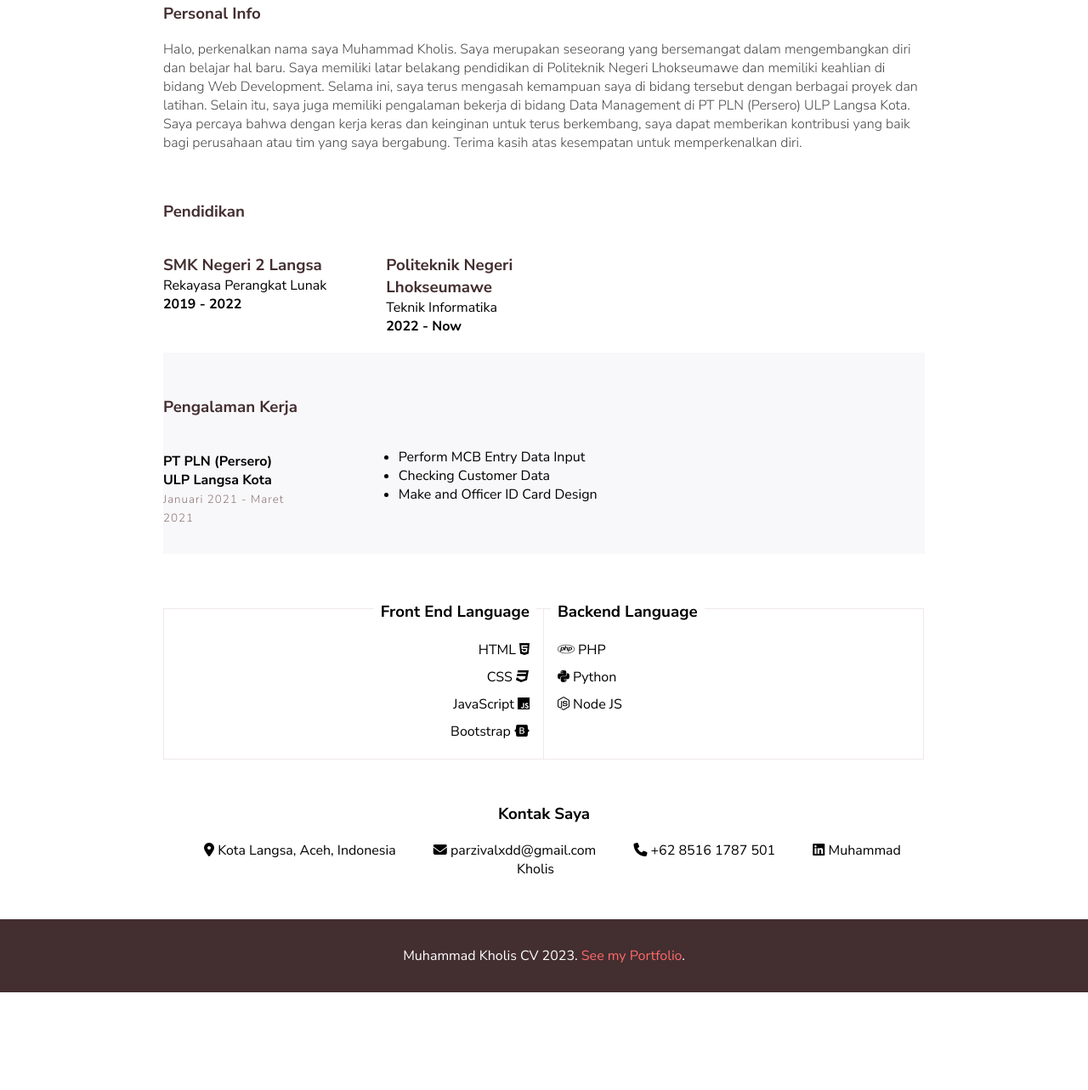
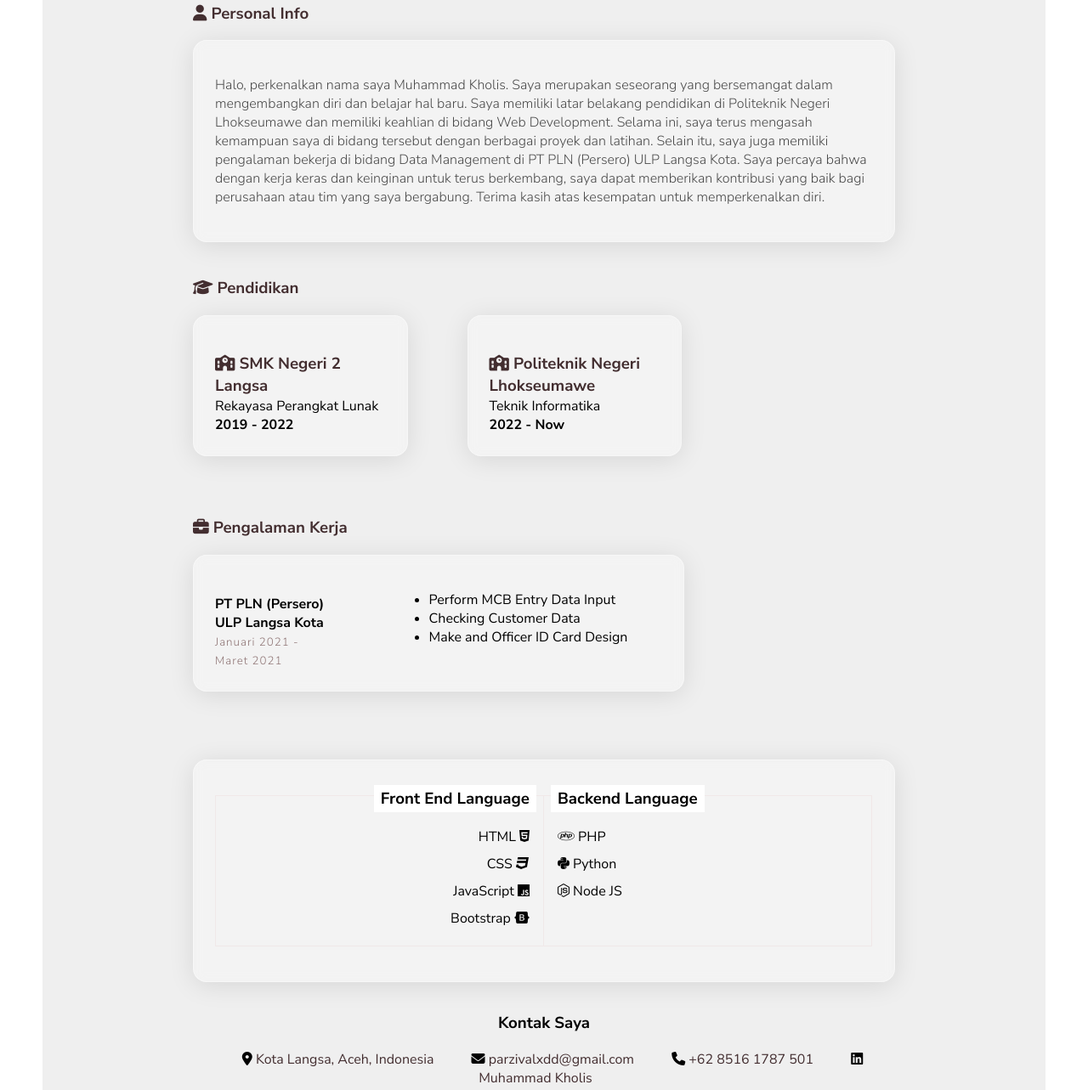
Before and after one commit to TissuGalon/mkholis, a plain HTML site: page index.html in a window 1280 px wide. Shown: the part 390-1673 px from the top of the page at 85% size. Before the commit the page ends 1558 px from the top, so only its background shows below. Drawn offline with nearby package versions, Linux system fonts and the light colour scheme.

Commit message:
Push Ulang

```diff
--- a/index.html
+++ b/index.html
@@ -17,9 +17,11 @@
 
 
   </head>
-  <body>
+  <body style="background-color: white; margin-right: 50px; margin-left: 50px;">
 
-    <div class="hero" style="padding-bottom:10px; background-image: url('img/bg.webp'); background-size:cover; border-radius:16px;">
+
+    <div>
+      <div class="hero" style="padding-bottom:10px; background-image: url('img/bg.webp'); background-size:cover; border-radius:9px;">
         <img src="img/me.jpeg" style="width:180px; height:auto; border-radius:50%;" alt="Foto Muhammad Kholis">
         <h1 class="hero__title">Muhammad Kholis</h1>
         <p class="hero__description">D-IV Informatic Engineering in State Polytechnic Lhokseumawe</p>
@@ -29,25 +31,46 @@
           <code class="shell-session demo">hyperyolo ~ $ </code>
         </pre>
       </div> -->
+
+      <div style="background-color: #efefef;">
+
         <br>
           <div class="wrapper">
             <div class="installation">
-        <h3 class="section__title">Personal Info</h3>
-        <div class="tab__container">
+              <h3 class="section__title"><i class="fa-solid fa-user me-3"></i> Personal Info</h3>
+              <div class="tab__container" style="/* From https://css.glass */
+              background: rgba(255, 255, 255, 0.28);
+              border-radius: 16px;
+              box-shadow: 0 4px 30px rgba(0, 0, 0, 0.1);
+              backdrop-filter: blur(7.1px);
+              -webkit-backdrop-filter: blur(7.1px);
+              border: 1px solid rgba(255, 255, 255, 0.35); padding:25px;">
                 <p>Halo, perkenalkan nama saya Muhammad Kholis. Saya merupakan seseorang yang bersemangat dalam mengembangkan diri dan belajar hal baru. Saya memiliki latar belakang pendidikan di Politeknik Negeri Lhokseumawe dan memiliki keahlian di bidang Web Development. Selama ini, saya terus mengasah kemampuan saya di bidang tersebut dengan berbagai proyek dan latihan. Selain itu, saya juga memiliki pengalaman bekerja di bidang Data Management di PT PLN (Persero) ULP Langsa Kota. Saya percaya bahwa dengan kerja keras dan keinginan untuk terus berkembang, saya dapat memberikan kontribusi yang baik bagi perusahaan atau tim yang saya bergabung. Terima kasih atas kesempatan untuk memperkenalkan diri.</p>
               </div>
             </div>
             <br>
-      <h3 class="section__title">Pendidikan</h3>
+            <h3 class="section__title"><i class="fa-solid fa-graduation-cap me-3"></i> Pendidikan</h3>
             <div class="feature">
-        <div class="feature__item">
-          <h3 class="section__title">SMK Negeri 2 Langsa</h3>
+              <div class="feature__item" style="/* From https://css.glass */
+              background: rgba(255, 255, 255, 0.28);
+              border-radius: 16px;
+              box-shadow: 0 4px 30px rgba(0, 0, 0, 0.1);
+              backdrop-filter: blur(7.1px);
+              -webkit-backdrop-filter: blur(7.1px);
+              border: 1px solid rgba(255, 255, 255, 0.35); padding:25px;">
+                <h3 class="section__title"><i class="fa-solid fa-school me-3"></i> SMK Negeri 2 Langsa</h3>
                 <span>Rekayasa Perangkat Lunak</span><br>
                 <b>2019 - 2022</b>
               </div>
 
-        <div class="feature__item" style="margin-left: 50px;">
-          <h3 class="section__title">Politeknik Negeri Lhokseumawe</h3>
+              <div class="feature__item" style="margin-left: 50px; /* From https://css.glass */
+              background: rgba(255, 255, 255, 0.28);
+              border-radius: 16px;
+              box-shadow: 0 4px 30px rgba(0, 0, 0, 0.1);
+              backdrop-filter: blur(7.1px);
+              -webkit-backdrop-filter: blur(7.1px);
+              border: 1px solid rgba(255, 255, 255, 0.35); padding:25px;">
+                <h3 class="section__title"><i class="fa-solid fa-school me-3"></i> Politeknik Negeri Lhokseumawe</h3>
                 <span>Teknik Informatika</span><br>
                 <b>2022 - Now</b>
               </div>
@@ -56,10 +79,16 @@
 
 
 
-      <div class="changelog" style="margin-top:20px;">
-        <div class="wrapper" style="margin-left: 0px;">
-          <h3 class="section__title">Pengalaman Kerja</h3>
-          <div class="changelog__item">
+            <div class="changelog" style="margin-top:20px; background-color: #efefef">
+              <div class="wrapper" style="margin-left: 0px; margin-right:0px;">
+                <h3 class="section__title"><i class="fa-solid fa-briefcase me-3"></i> Pengalaman Kerja</h3>
+                <div class="changelog__item" style="/* From https://css.glass */
+                background: rgba(255, 255, 255, 0.28);
+                border-radius: 16px;
+                box-shadow: 0 4px 30px rgba(0, 0, 0, 0.1);
+                backdrop-filter: blur(7.1px);
+                -webkit-backdrop-filter: blur(7.1px);
+                border: 1px solid rgba(255, 255, 255, 0.35); padding:25px;">
                   <div class="changelog__meta">
                     <h4 class="changelog__title">PT PLN (Persero) ULP Langsa Kota</h4>
                     <small class="changelog__date">Januari 2021 - Maret 2021</small>
@@ -75,7 +104,13 @@
               </div>
             </div>
 
-      <div class="keybinding">
+            <div class="keybinding" style="/* From https://css.glass */
+            background: rgba(255, 255, 255, 0.28);
+            border-radius: 16px;
+            box-shadow: 0 4px 30px rgba(0, 0, 0, 0.1);
+            backdrop-filter: blur(7.1px);
+            -webkit-backdrop-filter: blur(7.1px);
+            border: 1px solid rgba(255, 255, 255, 0.35); padding:25px;">
               <ul class="keybinding__detail">
                 <h3 class="keybinding__title">Front End Language</h3>
                 <li>HTML <i class="fa-brands fa-html5"></i></li>
@@ -90,15 +125,21 @@
                 <li><i class="fa-brands fa-node-js"></i> Node JS</li>
               </ul>
             </div>
+
+
             <div class="callout">
               <h3 class="section_title">Kontak Saya</h3>
               <div>
-          <span style="margin: 20px;"><i class="fa-solid fa-location-dot"></i> Kota Langsa, Aceh, Indonesia</span>
-          <span style="margin: 20px;"><i class="fa-solid fa-envelope"></i> parzivalxdd@gmail.com</span>
-          <span style="margin: 20px;"><i class="fa-solid fa-phone"></i> +62 8516 1787 501</span>
-          <span style="margin: 20px;"><i class="fa-brands fa-linkedin"></i> Muhammad Kholis</span>
+                <span style="margin: 20px;"><i class="fa-solid fa-location-dot"></i> <a href="https://www.google.co.id/maps/place/Langsa,+Kec.+Langsa+Kota,+Kota+Langsa,+Aceh/@4.5065868,97.9302929,12z/data=!3m1!4b1!4m6!3m5!1s0x3037850439e05da3:0x3039d80b220cc10!8m2!3d4.4725348!4d97.9756343!16s%2Fm%2F02775bv">Kota Langsa, Aceh, Indonesia</a> </span>
+                <span style="margin: 20px;"><i class="fa-solid fa-envelope"></i> <a href="mailto:parzivalxdd@gmail.com">parzivalxdd@gmail.com</a></span>
+                <span style="margin: 20px;"><i class="fa-solid fa-phone"></i> <a href="https://wa.me/6285161787501">+62 8516 1787 501</a></span>
+                <span style="margin: 20px;"><i class="fa-brands fa-linkedin"></i> <a href="linkedin.com/in/muhammad-kholis-51ba57195/">Muhammad Kholis</a></span>
               </div>
             </div>
+          </div>
+
+      </div>
+
     </div>
 
     <footer class="footer">Muhammad Kholis CV 2023. <a href="https://mkholis-portfolio.pages.dev" target="_blank" class="link link--light">See my Portfolio</a>.</footer>
```
Lines whose indentation alone changed are shown as unchanged.
